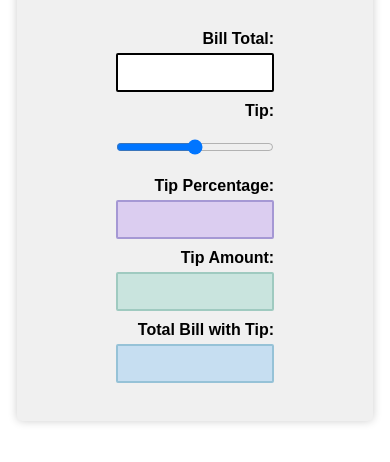
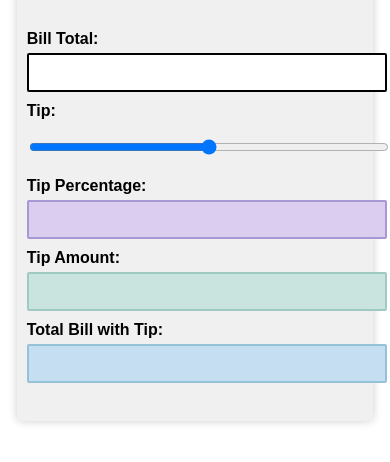
Before and after one commit to valletidivyasri/ITMD541_Lab3, a plain HTML site: page index.html in a window 390 px wide. Shown: the part 148-610 px from the top of the page. Drawn offline with Linux system fonts and the light colour scheme.

Commit message:
updated media

```diff
--- a/styles.css
+++ b/styles.css
@@ -79,12 +79,13 @@ h2 {
     }
 
     label {
-        width: 50%;
+        width: 100%;
+        text-align: left;
         margin-bottom: 5px;
     }
 
     input[type="text"], input[type="range"] {
-        width: 40%;
+        width: 100%;
         padding: 10px;
     }
 
```
